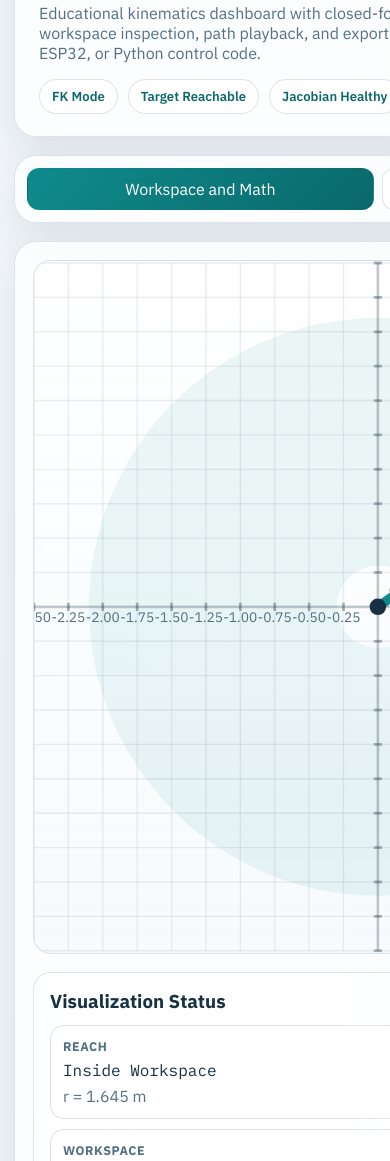
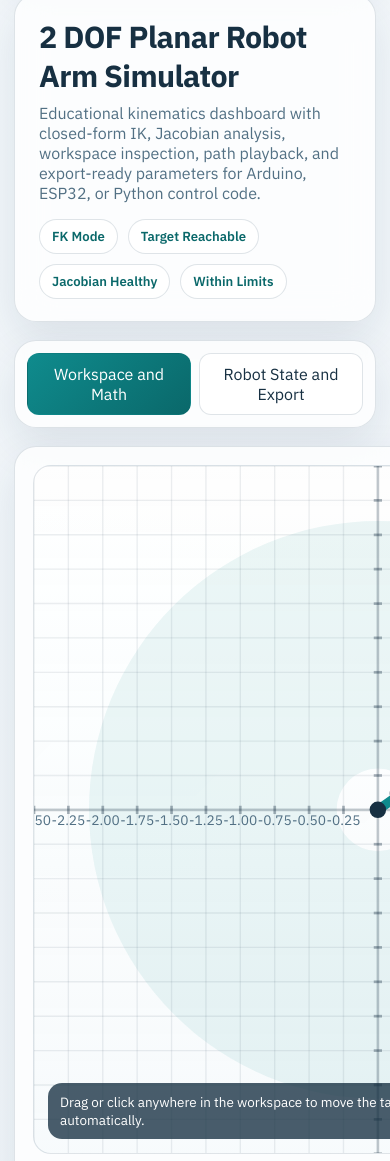
Before and after one commit to MatthewNik/2-DOF-Simulation, a React app: page / in a window 390 px wide. Shown: the part 3413-4574 px from the top of the page. Built offline with nearby package versions, Linux system fonts and the light colour scheme.

Commit message:
Improve responsive layout for ultrawide screens

```diff
--- a/src/components/VisualizationPanel.js
+++ b/src/components/VisualizationPanel.js
@@ -148,6 +148,7 @@
 
   return html`
     <section className="panel viz-card">
+      <div className="viz-main">
         <div className="viz-stage">
           <svg
             ref=${svgRef}
@@ -337,6 +338,7 @@
             Drag or click anywhere in the workspace to move the target. Any target interaction switches into IK mode automatically.
           </div>
         </div>
+      </div>
 
       <div className="viz-meta">
         <div className="section">
--- a/src/styles.css
+++ b/src/styles.css
@@ -36,6 +36,7 @@
 
 body {
   padding: 22px;
+  overflow-x: hidden;
 }
 
 button,
@@ -51,9 +52,10 @@
 
 .app-shell {
   display: grid;
-  grid-template-columns: 360px 1fr;
+  grid-template-columns: clamp(300px, 24vw, 360px) minmax(0, 1fr);
   gap: 18px;
   min-height: calc(100vh - 44px);
+  align-items: start;
 }
 
 .panel {
@@ -67,12 +69,23 @@
 .sidebar {
   padding: 18px;
   overflow: auto;
+  position: sticky;
+  top: 22px;
+  max-height: calc(100vh - 44px);
+  overscroll-behavior: contain;
 }
 
 .workspace {
   display: grid;
   grid-template-rows: auto auto 1fr;
   gap: 18px;
+  min-width: 0;
+  align-content: start;
+}
+
+.workspace > * {
+  width: min(100%, 1680px);
+  margin-inline: auto;
 }
 
 .hero {
@@ -121,13 +134,22 @@
 .viz-card {
   padding: 18px;
   display: grid;
-  grid-template-columns: minmax(0, 1fr) 300px;
+  grid-template-columns: minmax(0, 1fr) clamp(260px, 20vw, 300px);
   gap: 18px;
+  align-items: start;
+}
+
+.viz-main {
+  min-width: 0;
+  display: flex;
+  justify-content: center;
 }
 
 .viz-stage {
   position: relative;
-  min-height: 520px;
+  width: min(100%, 980px);
+  aspect-ratio: 1 / 1;
+  min-height: min(72vh, 760px);
   border-radius: 18px;
   overflow: hidden;
   background:
@@ -149,6 +171,7 @@
 .page-content {
   display: grid;
   gap: 18px;
+  min-width: 0;
 }
 
 .section {
@@ -425,6 +448,7 @@
   }
 
   .sidebar {
+    position: static;
     max-height: none;
   }
 }
@@ -432,6 +456,11 @@
 @media (max-width: 1080px) {
   .viz-card {
     grid-template-columns: 1fr;
+  }
+
+  .viz-stage {
+    width: 100%;
+    min-height: 520px;
   }
 }
 
@@ -457,4 +486,18 @@
   .toggle-group.three {
     grid-template-columns: 1fr;
   }
+
+  .workspace > * {
+    width: 100%;
+  }
+
+  .viz-stage {
+    min-height: 360px;
+  }
+
+  .viz-note {
+    left: 14px;
+    right: 14px;
+    max-width: none;
+  }
 }
```
Lines whose indentation alone changed are shown as unchanged.
